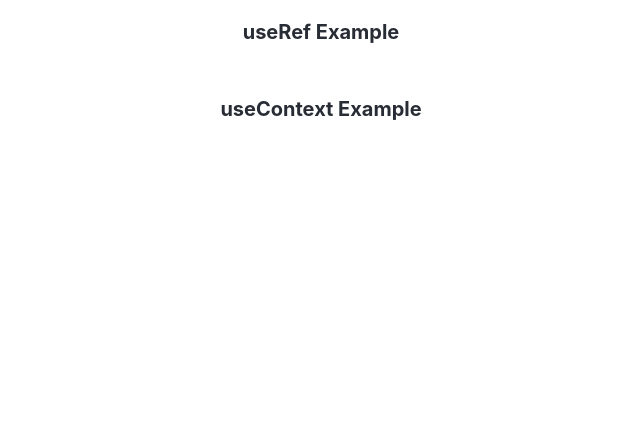
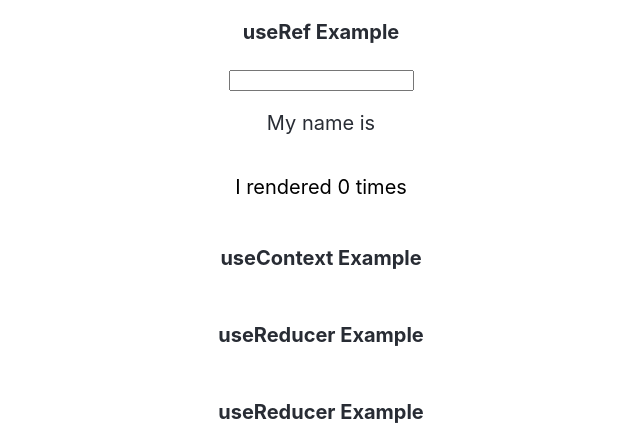
Before and after one commit to luannguyen252/my-react-journey, a React (Create React App) app in the folder learning-react-hooks/: page / in a window 1280 px wide. Shown: the part 688-1136 px from the top of the page, without its empty margins (319-959 px from the left). Before the commit the page ends 836 px from the top, so only its background shows below. Built offline with nearby package versions, Linux system fonts and the light colour scheme; no server answers.

Commit message:
React Hooks

```diff
--- a/learning-react-hooks/src/App.tsx
+++ b/learning-react-hooks/src/App.tsx
@@ -1,6 +1,8 @@
+import { UseCallbackExample } from "./UseCallBackExample";
 import { UseContextExample } from "./UseContextExample";
 import { UseEffectExample } from "./UseEffectExample";
 import { UseMemoExample } from "./UseMemoExample";
+import { UseReducerExample } from "./UseReducerExample";
 import { UseRefExample } from "./UseRefExample";
 import { UseStateExample } from "./UseStateExample";
 
@@ -14,6 +16,8 @@ export default function App() {
         <UseMemoExample />
         <UseRefExample />
         <UseContextExample />
+        <UseReducerExample />
+        <UseCallbackExample />
       </header>
     </div>
   );
--- a/learning-react-hooks/src/UseRefExample.tsx
+++ b/learning-react-hooks/src/UseRefExample.tsx
@@ -1,4 +1,4 @@
-import { useRef } from "react";
+import { useState, useEffect, useRef } from "react";
 import PropTypes from "prop-types";
 
 interface UseRefExampleProps {
@@ -6,9 +6,25 @@ interface UseRefExampleProps {
 }
 
 export const UseRefExample: React.FC<UseRefExampleProps> = ({ name }) => {
+  const [myName, setMyName] = useState("");
+  const renderCount = useRef(0);
+
+  useEffect(() => {
+    renderCount.current = renderCount.current + 1;
+  });
+
   return (
     <>
       <h4>{name}</h4>
+      <input
+        type="text"
+        value={myName}
+        onChange={(e) => setMyName(e.target.value)}
+      />
+      <p>My name is {myName}</p>
+      <p style={{ color: renderCount.current >= 10 ? "red" : "black" }}>
+        I rendered {renderCount.current} times
+      </p>
     </>
   );
 };
```
